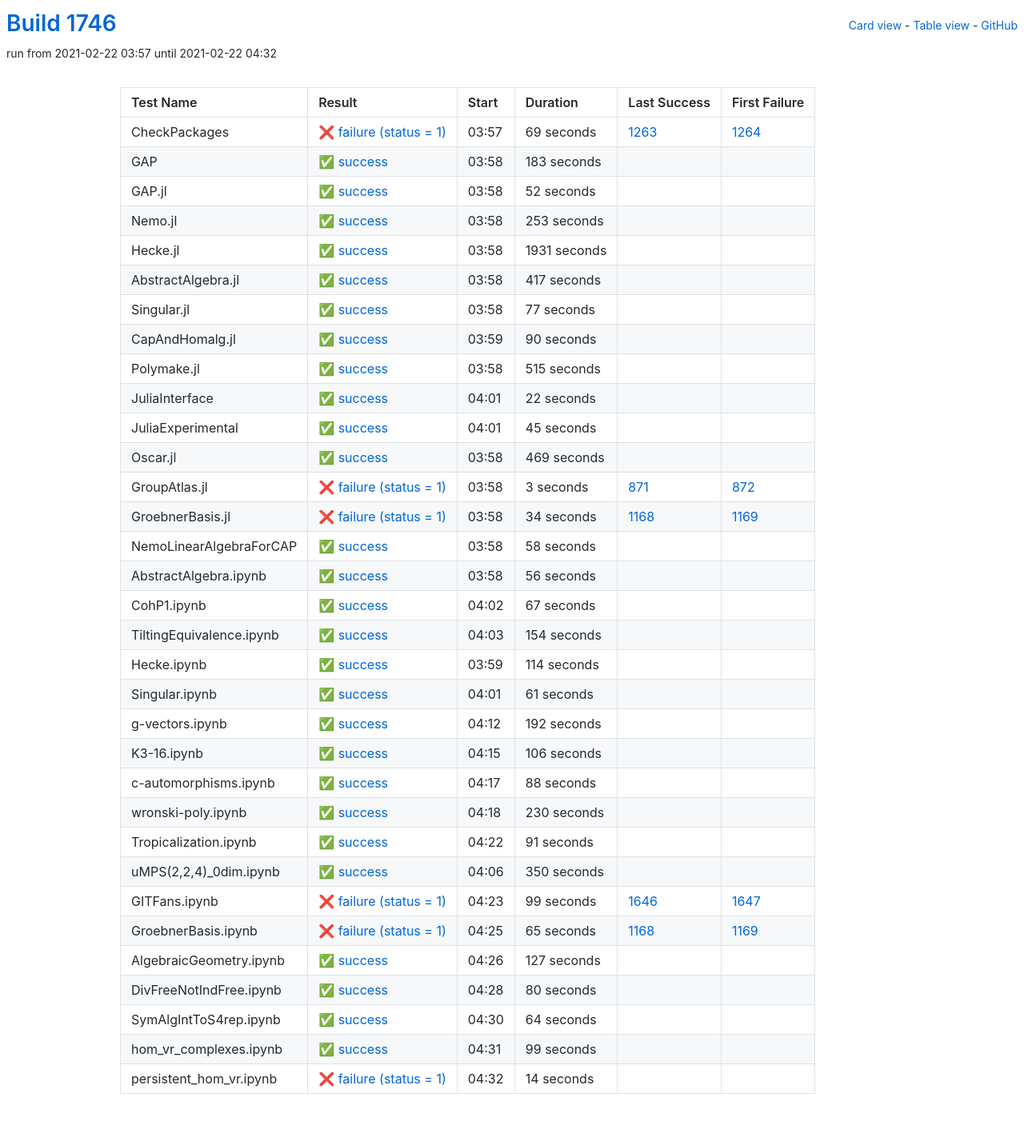
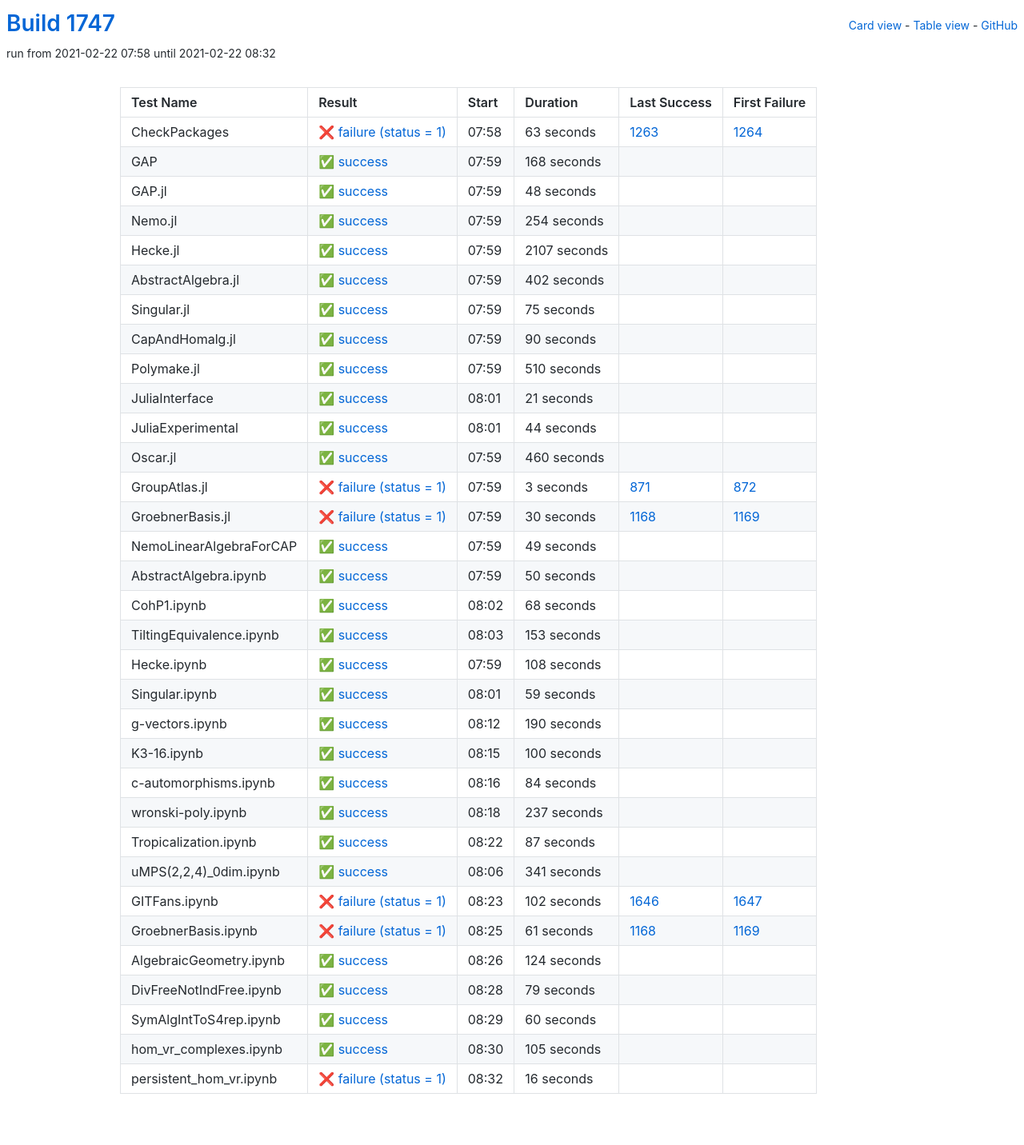
Before and after one commit to oscar-system/oscar-ci-status-stable, a Jekyll site: the page built from table.html, in a window 1280 px wide. Shown: the whole page at 80% size. Built offline with Jekyll 4.4.1, drawn with Linux system fonts in a browser that asks for light colours.

Commit message:
Build #1747

```diff
--- a/_data/ci.yml
+++ b/_data/ci.yml
@@ -1,6 +1,6 @@
 ---
-build: 1746
-build_url: https://oscarci.mathematik.uni-kl.de/job/oscar-stable/1746/
+build: 1747
+build_url: https://oscarci.mathematik.uni-kl.de/job/oscar-stable/1747/
 job: oscar-stable
 organization: oscar-system
 repo: oscar-ci-status-stable
@@ -8,92 +8,92 @@ repourl: https://github.com/oscar-system/oscar-ci-status-stable
 tests:
 - name: CheckPackages
   id: checkpackages
-  log: https://oscarci.mathematik.uni-kl.de/job/oscar-stable/1746/artifact/logs/build-1746/CheckPackages.log
-  start: 2021-02-22 03:57
+  log: https://oscarci.mathematik.uni-kl.de/job/oscar-stable/1747/artifact/logs/build-1747/CheckPackages.log
+  start: 2021-02-22 07:58
   success: false
   exitcode: 1
   status: failure
-  duration: 69
+  duration: 63
   last_success: 1263
   last_success_url: https://oscarci.mathematik.uni-kl.de/job/oscar-stable/1263/
   first_failure: 1264
   first_failure_url: https://oscarci.mathematik.uni-kl.de/job/oscar-stable/1264/
 - name: GAP
   id: gap
-  log: https://oscarci.mathematik.uni-kl.de/job/oscar-stable/1746/artifact/logs/build-1746/GAP.log
-  start: 2021-02-22 03:58
+  log: https://oscarci.mathematik.uni-kl.de/job/oscar-stable/1747/artifact/logs/build-1747/GAP.log
+  start: 2021-02-22 07:59
   success: true
   exitcode: 0
   status: success
-  duration: 183
+  duration: 168
   last_success: false
   last_success_url:
   first_failure: false
   first_failure_url:
 - name: GAP.jl
   id: gap-jl
-  log: https://oscarci.mathematik.uni-kl.de/job/oscar-stable/1746/artifact/logs/build-1746/GAP.jl.log
-  start: 2021-02-22 03:58
+  log: https://oscarci.mathematik.uni-kl.de/job/oscar-stable/1747/artifact/logs/build-1747/GAP.jl.log
+  start: 2021-02-22 07:59
   success: true
   exitcode: 0
   status: success
-  duration: 52
+  duration: 48
   last_success: false
   last_success_url:
   first_failure: false
   first_failure_url:
 - name: Nemo.jl
   id: nemo-jl
-  log: https://oscarci.mathematik.uni-kl.de/job/oscar-stable/1746/artifact/logs/build-1746/Nemo.jl.log
-  start: 2021-02-22 03:58
+  log: https://oscarci.mathematik.uni-kl.de/job/oscar-stable/1747/artifact/logs/build-1747/Nemo.jl.log
+  start: 2021-02-22 07:59
   success: true
   exitcode: 0
   status: success
-  duration: 253
+  duration: 254
   last_success: false
   last_success_url:
   first_failure: false
   first_failure_url:
 - name: Hecke.jl
   id: hecke-jl
-  log: https://oscarci.mathematik.uni-kl.de/job/oscar-stable/1746/artifact/logs/build-1746/Hecke.jl.log
-  start: 2021-02-22 03:58
+  log: https://oscarci.mathematik.uni-kl.de/job/oscar-stable/1747/artifact/logs/build-1747/Hecke.jl.log
+  start: 2021-02-22 07:59
   success: true
   exitcode: 0
   status: success
-  duration: 1931
+  duration: 2107
   last_success: false
   last_success_url:
   first_failure: false
   first_failure_url:
 - name: AbstractAlgebra.jl
   id: abstractalgebra-jl
-  log: https://oscarci.mathematik.uni-kl.de/job/oscar-stable/1746/artifact/logs/build-1746/AbstractAlgebra.jl.log
-  start: 2021-02-22 03:58
+  log: https://oscarci.mathematik.uni-kl.de/job/oscar-stable/1747/artifact/logs/build-1747/AbstractAlgebra.jl.log
+  start: 2021-02-22 07:59
   success: true
   exitcode: 0
   status: success
-  duration: 417
+  duration: 402
   last_success: false
   last_success_url:
   first_failure: false
   first_failure_url:
 - name: Singular.jl
   id: singular-jl
-  log: https://oscarci.mathematik.uni-kl.de/job/oscar-stable/1746/artifact/logs/build-1746/Singular.jl.log
-  start: 2021-02-22 03:58
+  log: https://oscarci.mathematik.uni-kl.de/job/oscar-stable/1747/artifact/logs/build-1747/Singular.jl.log
+  start: 2021-02-22 07:59
   success: true
   exitcode: 0
   status: success
-  duration: 77
+  duration: 75
   last_success: false
   last_success_url:
   first_failure: false
   first_failure_url:
 - name: CapAndHomalg.jl
   id: capandhomalg-jl
-  log: https://oscarci.mathematik.uni-kl.de/job/oscar-stable/1746/artifact/logs/build-1746/CapAndHomalg.jl.log
-  start: 2021-02-22 03:59
+  log: https://oscarci.mathematik.uni-kl.de/job/oscar-stable/1747/artifact/logs/build-1747/CapAndHomalg.jl.log
+  start: 2021-02-22 07:59
   success: true
   exitcode: 0
   status: success
@@ -104,56 +104,56 @@ tests:
   first_failure_url:
 - name: Polymake.jl
   id: polymake-jl
-  log: https://oscarci.mathematik.uni-kl.de/job/oscar-stable/1746/artifact/logs/build-1746/Polymake.jl.log
-  start: 2021-02-22 03:58
+  log: https://oscarci.mathematik.uni-kl.de/job/oscar-stable/1747/artifact/logs/build-1747/Polymake.jl.log
+  start: 2021-02-22 07:59
   success: true
   exitcode: 0
   status: success
-  duration: 515
+  duration: 510
   last_success: false
   last_success_url:
   first_failure: false
   first_failure_url:
 - name: JuliaInterface
   id: juliainterface
-  log: https://oscarci.mathematik.uni-kl.de/job/oscar-stable/1746/artifact/logs/build-1746/JuliaInterface.log
-  start: 2021-02-22 04:01
+  log: https://oscarci.mathematik.uni-kl.de/job/oscar-stable/1747/artifact/logs/build-1747/JuliaInterface.log
+  start: 2021-02-22 08:01
   success: true
   exitcode: 0
   status: success
-  duration: 22
+  duration: 21
   last_success: false
   last_success_url:
   first_failure: false
   first_failure_url:
 - name: JuliaExperimental
   id: juliaexperimental
-  log: https://oscarci.mathematik.uni-kl.de/job/oscar-stable/1746/artifact/logs/build-1746/JuliaExperimental.log
-  start: 2021-02-22 04:01
+  log: https://oscarci.mathematik.uni-kl.de/job/oscar-stable/1747/artifact/logs/build-1747/JuliaExperimental.log
+  start: 2021-02-22 08:01
   success: true
   exitcode: 0
   status: success
-  duration: 45
+  duration: 44
   last_success: false
   last_success_url:
   first_failure: false
   first_failure_url:
 - name: Oscar.jl
   id: oscar-jl
-  log: https://oscarci.mathematik.uni-kl.de/job/oscar-stable/1746/artifact/logs/build-1746/Oscar.jl.log
-  start: 2021-02-22 03:58
+  log: https://oscarci.mathematik.uni-kl.de/job/oscar-stable/1747/artifact/logs/build-1747/Oscar.jl.log
+  start: 2021-02-22 07:59
   success: true
   exitcode: 0
   status: success
-  duration: 469
+  duration: 460
   last_success: false
   last_success_url:
   first_failure: false
   first_failure_url:
 - name: GroupAtlas.jl
   id: groupatlas-jl
-  log: https://oscarci.mathematik.uni-kl.de/job/oscar-stable/1746/artifact/logs/build-1746/GroupAtlas.jl.log
-  start: 2021-02-22 03:58
+  log: https://oscarci.mathematik.uni-kl.de/job/oscar-stable/1747/artifact/logs/build-1747/GroupAtlas.jl.log
+  start: 2021-02-22 07:59
   success: false
   exitcode: 1
   status: failure
@@ -164,240 +164,240 @@ tests:
   first_failure_url: https://oscarci.mathematik.uni-kl.de/job/oscar-stable/872/
 - name: GroebnerBasis.jl
   id: groebnerbasis-jl
-  log: https://oscarci.mathematik.uni-kl.de/job/oscar-stable/1746/artifact/logs/build-1746/GroebnerBasis.jl.log
-  start: 2021-02-22 03:58
+  log: https://oscarci.mathematik.uni-kl.de/job/oscar-stable/1747/artifact/logs/build-1747/GroebnerBasis.jl.log
+  start: 2021-02-22 07:59
   success: false
   exitcode: 1
   status: failure
-  duration: 34
+  duration: 30
   last_success: 1168
   last_success_url: https://oscarci.mathematik.uni-kl.de/job/oscar-stable/1168/
   first_failure: 1169
   first_failure_url: https://oscarci.mathematik.uni-kl.de/job/oscar-stable/1169/
 - name: NemoLinearAlgebraForCAP
   id: nemolinearalgebraforcap
-  log: https://oscarci.mathematik.uni-kl.de/job/oscar-stable/1746/artifact/logs/build-1746/NemoLinearAlgebraForCAP.log
-  start: 2021-02-22 03:58
+  log: https://oscarci.mathematik.uni-kl.de/job/oscar-stable/1747/artifact/logs/build-1747/NemoLinearAlgebraForCAP.log
+  start: 2021-02-22 07:59
   success: true
   exitcode: 0
   status: success
-  duration: 58
+  duration: 49
   last_success: false
   last_success_url:
   first_failure: false
   first_failure_url:
 - name: AbstractAlgebra.ipynb
   id: abstractalgebra-ipynb
-  log: https://oscarci.mathematik.uni-kl.de/job/oscar-stable/1746/artifact/logs/build-1746/AbstractAlgebra.ipynb.log
-  start: 2021-02-22 03:58
+  log: https://oscarci.mathematik.uni-kl.de/job/oscar-stable/1747/artifact/logs/build-1747/AbstractAlgebra.ipynb.log
+  start: 2021-02-22 07:59
   success: true
   exitcode: 0
   status: success
-  duration: 56
+  duration: 50
   last_success: false
   last_success_url:
   first_failure: false
   first_failure_url:
 - name: CohP1.ipynb
   id: cohp1-ipynb
-  log: https://oscarci.mathematik.uni-kl.de/job/oscar-stable/1746/artifact/logs/build-1746/CohP1.ipynb.log
-  start: 2021-02-22 04:02
+  log: https://oscarci.mathematik.uni-kl.de/job/oscar-stable/1747/artifact/logs/build-1747/CohP1.ipynb.log
+  start: 2021-02-22 08:02
   success: true
   exitcode: 0
   status: success
-  duration: 67
+  duration: 68
   last_success: false
   last_success_url:
   first_failure: false
   first_failure_url:
 - name: TiltingEquivalence.ipynb
   id: tiltingequivalence-ipynb
-  log: https://oscarci.mathematik.uni-kl.de/job/oscar-stable/1746/artifact/logs/build-1746/TiltingEquivalence.ipynb.log
-  start: 2021-02-22 04:03
+  log: https://oscarci.mathematik.uni-kl.de/job/oscar-stable/1747/artifact/logs/build-1747/TiltingEquivalence.ipynb.log
+  start: 2021-02-22 08:03
   success: true
   exitcode: 0
   status: success
-  duration: 154
+  duration: 153
   last_success: false
   last_success_url:
   first_failure: false
   first_failure_url:
 - name: Hecke.ipynb
   id: hecke-ipynb
-  log: https://oscarci.mathematik.uni-kl.de/job/oscar-stable/1746/artifact/logs/build-1746/Hecke.ipynb.log
-  start: 2021-02-22 03:59
+  log: https://oscarci.mathematik.uni-kl.de/job/oscar-stable/1747/artifact/logs/build-1747/Hecke.ipynb.log
+  start: 2021-02-22 07:59
   success: true
   exitcode: 0
   status: success
-  duration: 114
+  duration: 108
   last_success: false
   last_success_url:
   first_failure: false
   first_failure_url:
 - name: Singular.ipynb
   id: singular-ipynb
-  log: https://oscarci.mathematik.uni-kl.de/job/oscar-stable/1746/artifact/logs/build-1746/Singular.ipynb.log
-  start: 2021-02-22 04:01
+  log: https://oscarci.mathematik.uni-kl.de/job/oscar-stable/1747/artifact/logs/build-1747/Singular.ipynb.log
+  start: 2021-02-22 08:01
   success: true
   exitcode: 0
   status: success
-  duration: 61
+  duration: 59
   last_success: false
   last_success_url:
   first_failure: false
   first_failure_url:
 - name: g-vectors.ipynb
   id: g-vectors-ipynb
-  log: https://oscarci.mathematik.uni-kl.de/job/oscar-stable/1746/artifact/logs/build-1746/g-vectors.ipynb.log
-  start: 2021-02-22 04:12
+  log: https://oscarci.mathematik.uni-kl.de/job/oscar-stable/1747/artifact/logs/build-1747/g-vectors.ipynb.log
+  start: 2021-02-22 08:12
   success: true
   exitcode: 0
   status: success
-  duration: 192
+  duration: 190
   last_success: false
   last_success_url:
   first_failure: false
   first_failure_url:
 - name: K3-16.ipynb
   id: k3-16-ipynb
-  log: https://oscarci.mathematik.uni-kl.de/job/oscar-stable/1746/artifact/logs/build-1746/K3-16.ipynb.log
-  start: 2021-02-22 04:15
+  log: https://oscarci.mathematik.uni-kl.de/job/oscar-stable/1747/artifact/logs/build-1747/K3-16.ipynb.log
+  start: 2021-02-22 08:15
   success: true
   exitcode: 0
   status: success
-  duration: 106
+  duration: 100
   last_success: false
   last_success_url:
   first_failure: false
   first_failure_url:
 - name: c-automorphisms.ipynb
   id: c-automorphisms-ipynb
-  log: https://oscarci.mathematik.uni-kl.de/job/oscar-stable/1746/artifact/logs/build-1746/c-automorphisms.ipynb.log
-  start: 2021-02-22 04:17
+  log: https://oscarci.mathematik.uni-kl.de/job/oscar-stable/1747/artifact/logs/build-1747/c-automorphisms.ipynb.log
+  start: 2021-02-22 08:16
   success: true
   exitcode: 0
   status: success
-  duration: 88
+  duration: 84
   last_success: false
   last_success_url:
   first_failure: false
   first_failure_url:
 - name: wronski-poly.ipynb
   id: wronski-poly-ipynb
-  log: https://oscarci.mathematik.uni-kl.de/job/oscar-stable/1746/artifact/logs/build-1746/wronski-poly.ipynb.log
-  start: 2021-02-22 04:18
+  log: https://oscarci.mathematik.uni-kl.de/job/oscar-stable/1747/artifact/logs/build-1747/wronski-poly.ipynb.log
+  start: 2021-02-22 08:18
   success: true
   exitcode: 0
   status: success
-  duration: 230
+  duration: 237
   last_success: false
   last_success_url:
   first_failure: false
   first_failure_url:
 - name: Tropicalization.ipynb
   id: tropicalization-ipynb
-  log: https://oscarci.mathematik.uni-kl.de/job/oscar-stable/1746/artifact/logs/build-1746/Tropicalization.ipynb.log
-  start: 2021-02-22 04:22
+  log: https://oscarci.mathematik.uni-kl.de/job/oscar-stable/1747/artifact/logs/build-1747/Tropicalization.ipynb.log
+  start: 2021-02-22 08:22
   success: true
   exitcode: 0
   status: success
-  duration: 91
+  duration: 87
   last_success: false
   last_success_url:
   first_failure: false
   first_failure_url:
 - name: uMPS(2,2,4)_0dim.ipynb
   id: umps-2-2-4-0dim-ipynb
-  log: https://oscarci.mathematik.uni-kl.de/job/oscar-stable/1746/artifact/logs/build-1746/uMPS-2-2-4-_0dim.ipynb.log
-  start: 2021-02-22 04:06
+  log: https://oscarci.mathematik.uni-kl.de/job/oscar-stable/1747/artifact/logs/build-1747/uMPS-2-2-4-_0dim.ipynb.log
+  start: 2021-02-22 08:06
   success: true
   exitcode: 0
   status: success
-  duration: 350
+  duration: 341
   last_success: false
   last_success_url:
   first_failure: false
   first_failure_url:
 - name: GITFans.ipynb
   id: gitfans-ipynb
-  log: https://oscarci.mathematik.uni-kl.de/job/oscar-stable/1746/artifact/logs/build-1746/GITFans.ipynb.log
-  start: 2021-02-22 04:23
+  log: https://oscarci.mathematik.uni-kl.de/job/oscar-stable/1747/artifact/logs/build-1747/GITFans.ipynb.log
+  start: 2021-02-22 08:23
   success: false
   exitcode: 1
   status: failure
-  duration: 99
+  duration: 102
   last_success: 1646
   last_success_url: https://oscarci.mathematik.uni-kl.de/job/oscar-stable/1646/
   first_failure: 1647
   first_failure_url: https://oscarci.mathematik.uni-kl.de/job/oscar-stable/1647/
 - name: GroebnerBasis.ipynb
   id: groebnerbasis-ipynb
-  log: https://oscarci.mathematik.uni-kl.de/job/oscar-stable/1746/artifact/logs/build-1746/GroebnerBasis.ipynb.log
-  start: 2021-02-22 04:25
+  log: https://oscarci.mathematik.uni-kl.de/job/oscar-stable/1747/artifact/logs/build-1747/GroebnerBasis.ipynb.log
+  start: 2021-02-22 08:25
   success: false
   exitcode: 1
   status: failure
-  duration: 65
+  duration: 61
   last_success: 1168
   last_success_url: https://oscarci.mathematik.uni-kl.de/job/oscar-stable/1168/
   first_failure: 1169
   first_failure_url: https://oscarci.mathematik.uni-kl.de/job/oscar-stable/1169/
 - name: AlgebraicGeometry.ipynb
   id: algebraicgeometry-ipynb
-  log: https://oscarci.mathematik.uni-kl.de/job/oscar-stable/1746/artifact/logs/build-1746/AlgebraicGeometry.ipynb.log
-  start: 2021-02-22 04:26
+  log: https://oscarci.mathematik.uni-kl.de/job/oscar-stable/1747/artifact/logs/build-1747/AlgebraicGeometry.ipynb.log
+  start: 2021-02-22 08:26
   success: true
   exitcode: 0
   status: success
-  duration: 127
+  duration: 124
   last_success: false
   last_success_url:
   first_failure: false
   first_failure_url:
 - name: DivFreeNotIndFree.ipynb
   id: divfreenotindfree-ipynb
-  log: https://oscarci.mathematik.uni-kl.de/job/oscar-stable/1746/artifact/logs/build-1746/DivFreeNotIndFree.ipynb.log
-  start: 2021-02-22 04:28
+  log: https://oscarci.mathematik.uni-kl.de/job/oscar-stable/1747/artifact/logs/build-1747/DivFreeNotIndFree.ipynb.log
+  start: 2021-02-22 08:28
   success: true
   exitcode: 0
   status: success
-  duration: 80
+  duration: 79
   last_success: false
   last_success_url:
   first_failure: false
   first_failure_url:
 - name: SymAlgIntToS4rep.ipynb
   id: symalginttos4rep-ipynb
-  log: https://oscarci.mathematik.uni-kl.de/job/oscar-stable/1746/artifact/logs/build-1746/SymAlgIntToS4rep.ipynb.log
-  start: 2021-02-22 04:30
+  log: https://oscarci.mathematik.uni-kl.de/job/oscar-stable/1747/artifact/logs/build-1747/SymAlgIntToS4rep.ipynb.log
+  start: 2021-02-22 08:29
   success: true
   exitcode: 0
   status: success
-  duration: 64
+  duration: 60
   last_success: false
   last_success_url:
   first_failure: false
   first_failure_url:
 - name: hom_vr_complexes.ipynb
   id: hom-vr-complexes-ipynb
-  log: https://oscarci.mathematik.uni-kl.de/job/oscar-stable/1746/artifact/logs/build-1746/hom_vr_complexes.ipynb.log
-  start: 2021-02-22 04:31
+  log: https://oscarci.mathematik.uni-kl.de/job/oscar-stable/1747/artifact/logs/build-1747/hom_vr_complexes.ipynb.log
+  start: 2021-02-22 08:30
   success: true
   exitcode: 0
   status: success
-  duration: 99
+  duration: 105
   last_success: false
   last_success_url:
   first_failure: false
   first_failure_url:
 - name: persistent_hom_vr.ipynb
   id: persistent-hom-vr-ipynb
-  log: https://oscarci.mathematik.uni-kl.de/job/oscar-stable/1746/artifact/logs/build-1746/persistent_hom_vr.ipynb.log
-  start: 2021-02-22 04:32
+  log: https://oscarci.mathematik.uni-kl.de/job/oscar-stable/1747/artifact/logs/build-1747/persistent_hom_vr.ipynb.log
+  start: 2021-02-22 08:32
   success: false
   exitcode: 1
   status: failure
-  duration: 14
+  duration: 16
   last_success: false
   last_success_url:
   first_failure: false
```
Also changed, not shown: README.md.
